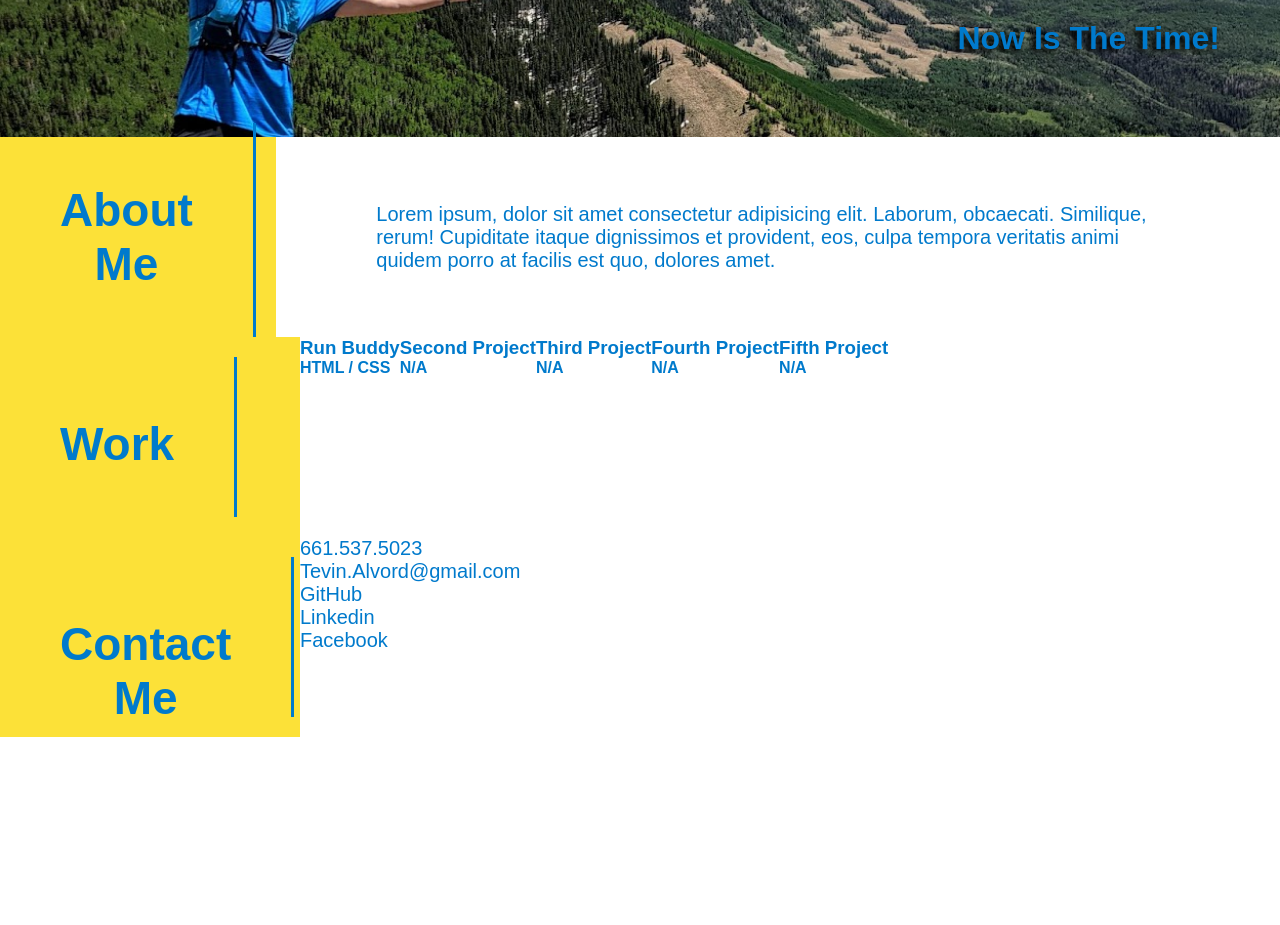
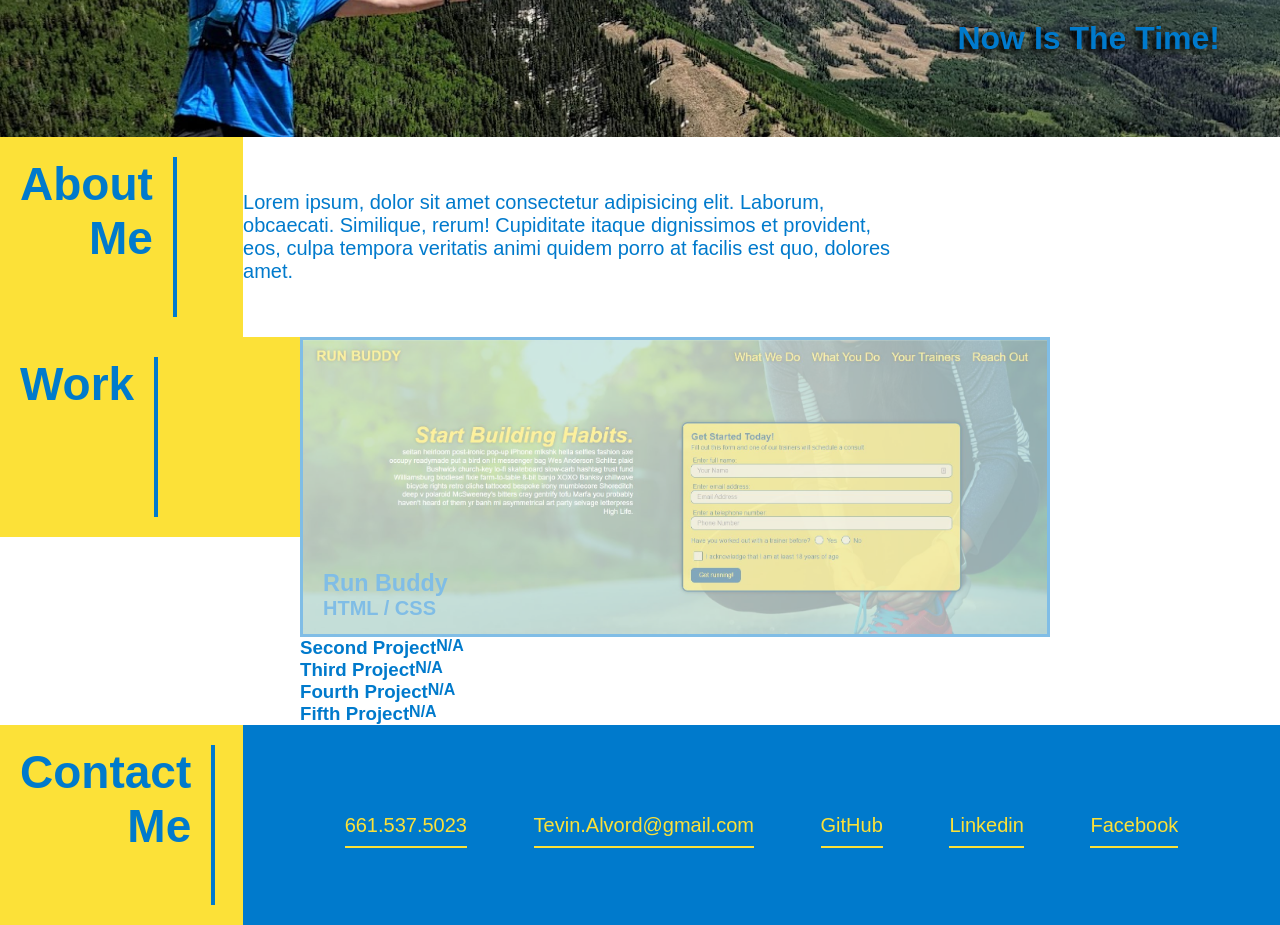
Before and after one commit to tevinalvord/tevin-alvord-portfolio, a plain HTML site: page index.html in a window 1280 px wide. Shown: the part 380-1305 px from the top of the page. Before the commit the page ends 1117 px from the top, so only its background shows below. Drawn offline with Linux system fonts and the light colour scheme.

Commit message:
footer more or less completed and started styling content in work section

```diff
--- a/assets/css/style.css
+++ b/assets/css/style.css
@@ -18,6 +18,7 @@ body {
 header {
     background-color: var(--primary-color);
     display: flex;
+    flex-wrap: wrap;
     justify-content: space-between;
     padding: 20px 35px;
 }
@@ -33,8 +34,12 @@ header h1 a {
     color: var(--secondary-color);
     font-size: 40px;
     text-decoration: none;
+    /* text-shadow: 4px 3px 5px black; */
+
+}
+
+header h1 a:hover {
     text-shadow: 4px 3px 5px black;
-
 }
 
 header nav {
@@ -55,7 +60,11 @@ header nav ul li a {
     font-size: 26px;
     padding: 10px 15px;
     margin: 0px 15px;
-    border-bottom: 2px solid var(--secondary-color);
+    border-bottom: 3px solid var(--secondary-color);
+    /* text-shadow: -4px 3px 5px black; */
+}
+
+header nav ul li a:hover {
     text-shadow: -4px 3px 5px black;
 }
 
@@ -82,16 +91,19 @@ section {
     text-shadow: -4px 3px 5px black;
 }
 
-.about-me div {
+.about-me-p-div {
     display: flex;
     align-items: center;
+    margin: 0px auto;
+    width: 100%;
 }
 
 .about-me div p {
     font-size: 20px;
     color: var(--primary-color);
-    margin: 0px auto;
-    width: 80%;
+    /* margin: 0px auto; */
+    /* width: 80%; */
+    max-width: 60ch;
 }
 
 .about-me, .work, .contact-me {
@@ -105,35 +117,90 @@ section {
     display: flex;
 }
 
-.work {
+/* .work {
     display: flex;
     flex-wrap: wrap;
+} */
+
+.work-div div {
+    display:flex;
+    flex-wrap: flex;
 }
 
 .work a {
     text-decoration: none;
     color: var(--primary-color);
-    /* margin: 0px auto;
-    width: 80%; */
+    margin: 0px auto;
+    width: 80%;
+}
+
+.run-buddy-img {
+    background-image: url("../images/run-buddy-img.JPG");
+    background-size: cover;
+    width: 750px;
+    height: 300px;
+    border: 3px solid var(--primary-color);
+    opacity: 0.5;
+}
+
+.run-buddy-img div {
+    display: block;
+    position: relative;
+    top: 230px; left: 20px;
+    font-size: 20px;
+    /* background-color: var(--secondary-color); */
 }
 
 .section-title {
-    justify-content: center;
+    /* justify-content: center; */
     color: var(--primary-color);
     font-size: 46px;
-    border-right: 3px solid var(--primary-color);
+    border-right: 4px solid var(--primary-color);
     text-align: right;
-    padding: 60px;
+    padding: 0px 20px 0px;
     margin: 20px 20px 20px 0px;
-    text-align: center;
+    /* text-align: top; */
+}
+
+footer ul {
+    /* display: flex;
+    flex-wrap: wrap;
+    justify-content: space-between;
+    align-items: center; */
+    padding: 20px 35px;
+    width: 100%;
+}
+
+.footer-info {
+    width: 100%;
+    display: flex;
+}
+
+footer div ul {
+    display: flex;
+    flex-wrap: wrap;
+    justify-content: space-evenly;
+    align-items: center;
 }
 
 footer ul li {
     font-size: 20px;
     list-style: none;
+    display: block;
 }
 
 footer ul li a {
     text-decoration: none;
-    color: var(--primary-color);
+    color: var(--secondary-color);
+    border-bottom: 2px solid var(--secondary-color);
+    padding-bottom: 10px;
+    /* text-shadow: 0px -4px 5px black; */
 }
+
+footer ul li a:hover {
+    text-shadow: 0px -4px 5px black;
+}
+
+footer div {
+    background-color: var(--primary-color);
+}
--- a/index.html
+++ b/index.html
@@ -46,7 +46,7 @@
                 <div class="title-div">
                     <h2 class="section-title">About<br/> Me</h2>
                 </div>
-                <div>
+                <div class="about-me-p-div">
                     <p>Lorem ipsum, dolor sit amet consectetur adipisicing elit. Laborum, obcaecati. Similique, rerum! Cupiditate itaque dignissimos et provident, eos, culpa tempora veritatis animi quidem porro at facilis est quo, dolores amet.</p>
                 </div>
             </section>
@@ -56,8 +56,9 @@
                 <div class="title-div">
                     <h2 class="section-title">Work</h2>
                 </div>
+                <div class="work-div">
                     <a href="https://tevinalvord.github.io/run-buddy/">
-                    <div>
+                        <div class="run-buddy-img">
                             <div>
                                 <h3>Run Buddy</h3>
                                 <h4>HTML / CSS</h4>
@@ -96,6 +97,7 @@
                             </div>
                         </div>
                     </a>
+                </div>
             </section>
         </main>
 
@@ -103,8 +105,9 @@
         <footer id="contact-me" class="contact-me">
             <!-- Contact Me -->
             <div class="title-div">
-                <h2 class="section-title">Contact Me</h2>
+                <h2 class="section-title">Contact<br/>Me</h2>
             </div>
+            <div class="footer-info">
                 <ul>
                     <li>
                         <a href="tel:+6615375023">661.537.5023</a>
@@ -122,6 +125,7 @@
                         <a href="https://www.facebook.com/tevin.alvord">Facebook</a>
                     </li>
                 </ul>
+            </div>
         </footer>
     </body>
 </html>
```
Also changed, not shown: assets/images/run-buddy-img.JPG (added). Lines whose indentation alone changed are shown as unchanged.
